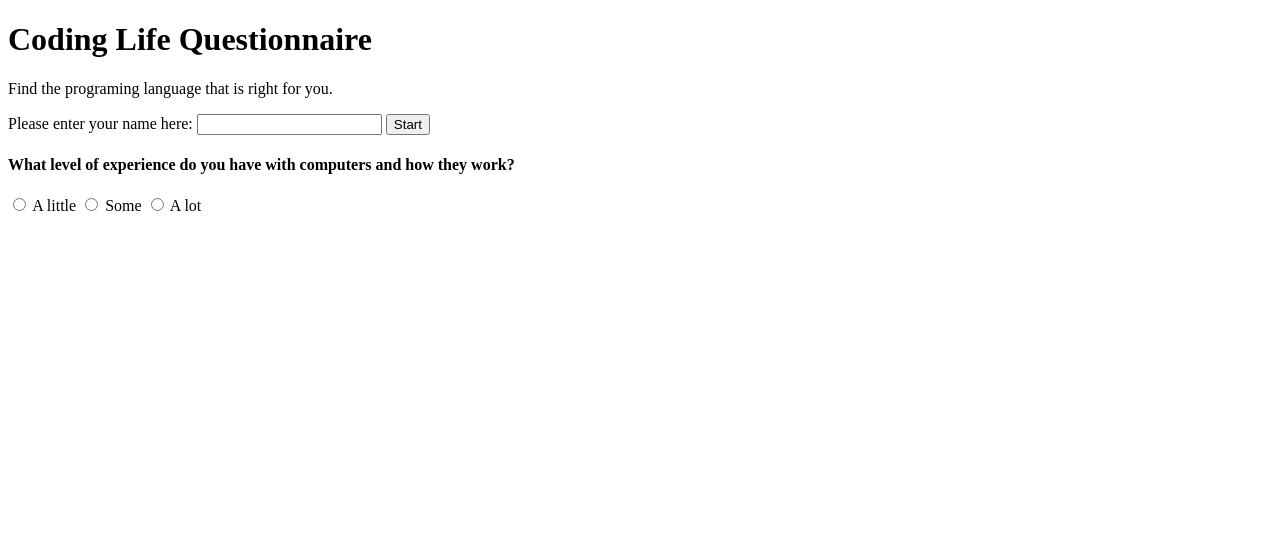
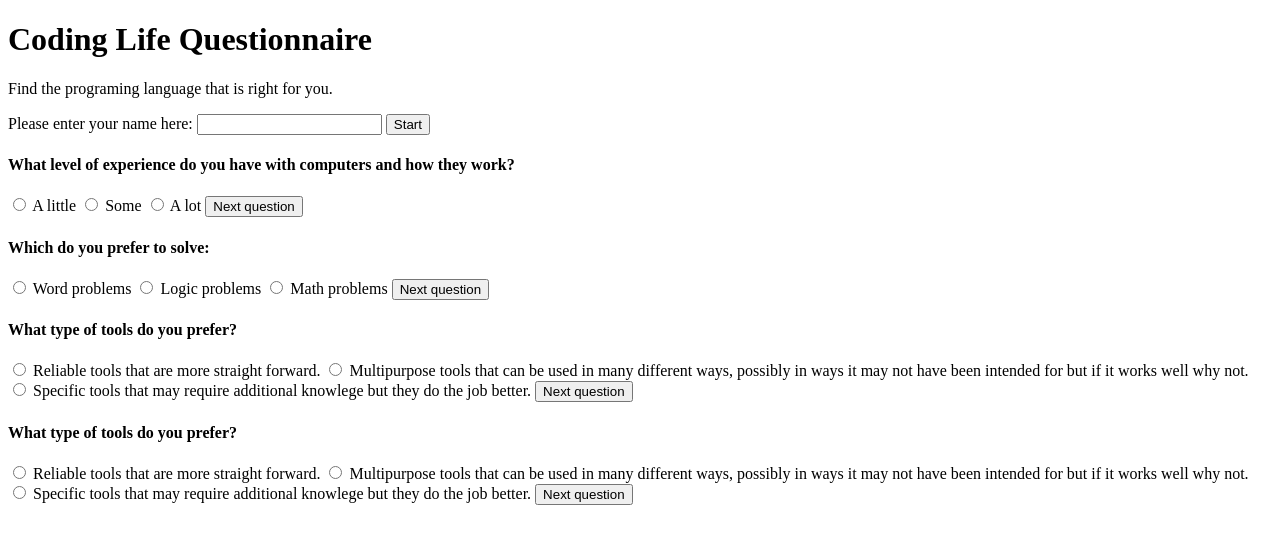
Before and after one commit to CharlesBCookman/Questionaire, a plain HTML site: page index.html in a window 1280 px wide. Drawn offline with Linux system fonts and the light colour scheme.

Commit message:
question 2 and three complete added button to form for question 1.

```diff
--- a/index.html
+++ b/index.html
@@ -14,7 +14,7 @@
     <input id="name" type="text" name="input1">
     <button id="name button">Start</button>
   </form>
-<div class="hidden1">
+  <div class="hidden" id="divq1">
     <h4>What level of experience do you have with computers and how they work?</h4>
     <form id="question1" >
       <input id="q1r1" type="radio" name="q1radio">
@@ -23,8 +23,43 @@
       <label for="q1r2">Some</label>
       <input id="q1r3" type="radio" name="q1radio">
       <label for="q1r3">A lot</label>
+      <button id="q1button">Next question</button>
     </form>
   </div>
-
+  <div class="hidden" id="divq2">
+    <h4>Which do you prefer to solve:</h4>
+    <form id="question2">
+      <input id="q2r1" type="radio" name="q2radio">
+      <label for="q2r1">Word problems</label>
+      <input id="q2r2" type="radio" name="q2radio">
+      <label for="q2r2">Logic problems</label>
+      <input id="q2r3" type="radio" name="q2radio">
+      <label for="q2r3">Math problems</label>
+      <button id="q2button">Next question</button>
+    </form>
+  </div>
+  <div class="hidden" id="divq3">
+    <h4>What type of tools do you prefer?</h4>
+    <form id="question3">
+      <input id="q3r1" type="radio" name="q3radio">
+      <label for="q3r1">Reliable tools that are more straight forward.</label>
+      <input id="q3r2" type="radio" name="q3radio">
+      <label for="q3r2">Multipurpose tools that can be used in many different ways, possibly in ways it may not have been intended for but if it works well why not.</label>
+      <input id="q3r3" type="radio" name="q3radio">
+      <label for="q3r3">Specific tools that may require additional knowlege but they do the job better.</label>
+      <button id="q3button">Next question</button>
+    </form>
+    <div class="hidden3">
+      <h4>What type of tools do you prefer?</h4>
+      <form id="question3">
+        <input id="q3r1" type="radio" name="q3radio">
+        <label for="q3r1">Reliable tools that are more straight forward.</label>
+        <input id="q3r2" type="radio" name="q3radio">
+        <label for="q3r2">Multipurpose tools that can be used in many different ways, possibly in ways it may not have been intended for but if it works well why not.</label>
+        <input id="q3r3" type="radio" name="q3radio">
+        <label for="q3r3">Specific tools that may require additional knowlege but they do the job better.</label>
+        <button id="q3button">Next question</button>
+      </form>
+  </div>
 </body>
 </html>
```
Lines whose indentation alone changed are shown as unchanged.
